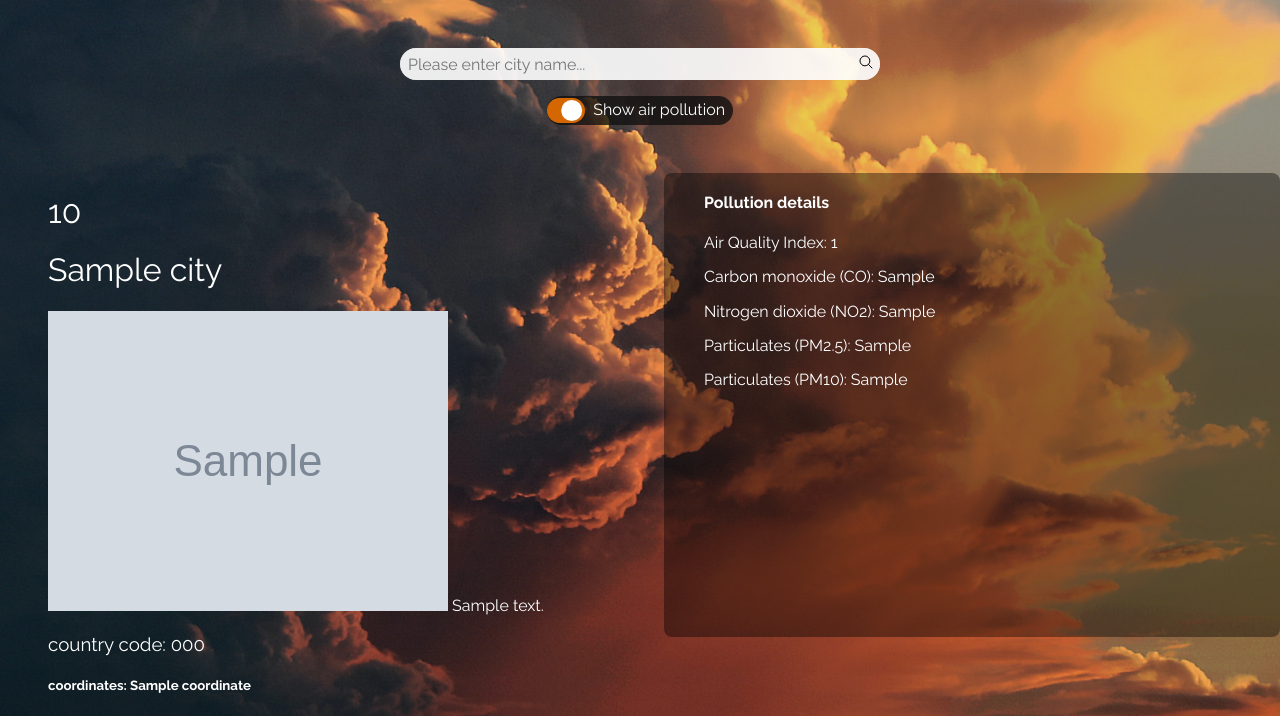
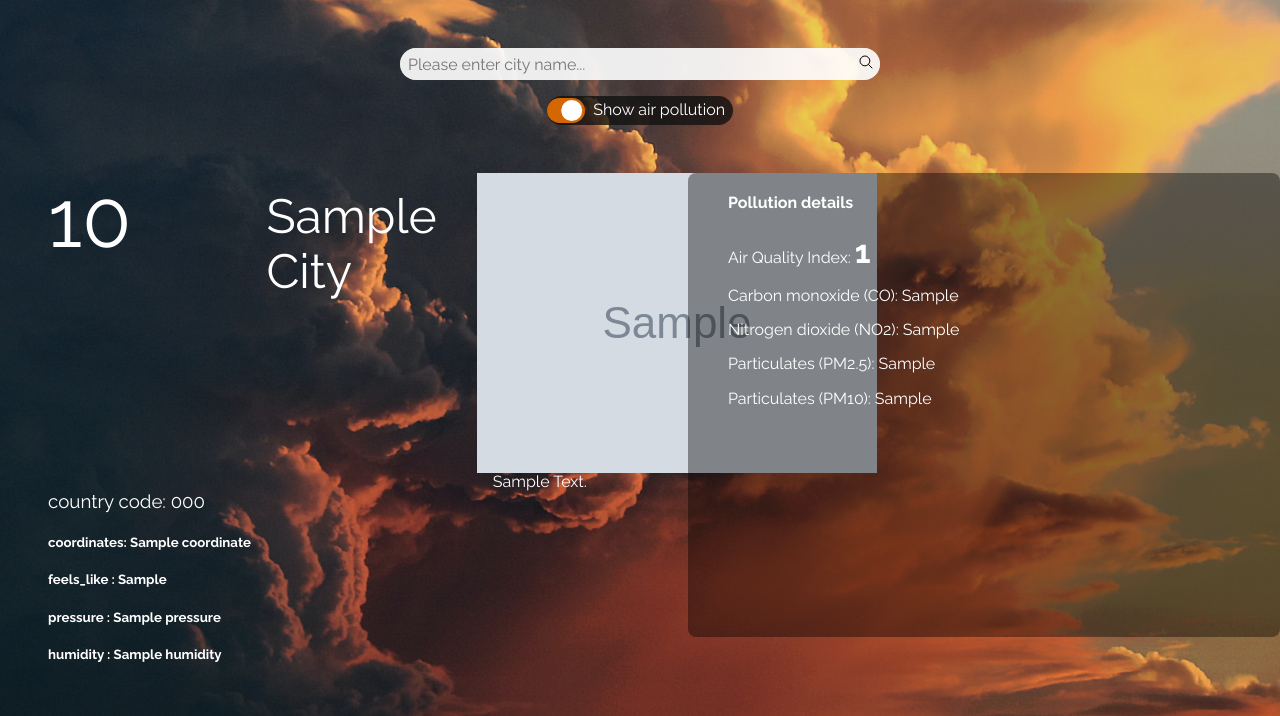
Before and after one commit to karolinamarszal/Weather-Pollution-Detector, a Django app: template templates/index.html in a window 1280 px wide. Shown: the top 716 px of the page. Run offline with Django 4.2, Linux system fonts and the light colour scheme; the template is opened without the code that fills it: most values are stand-ins (such as "Sample title", 1, 10 or a date in 2020); grey boxes marked "Sample" are stand-in pictures.

Commit message:
Styled top-weather panel.

```diff
--- a/static/css/style.css
+++ b/static/css/style.css
@@ -11,6 +11,7 @@ body {
 
 h1, h3 {
     font-weight: 400;
+    margin: 0;
 }
 
 .main {
@@ -125,6 +126,47 @@ h1, h3 {
     margin-left: 3rem;
 }
 
+.weather_general {
+    display: flex;
+}
+
+.temperature {
+   font-size: 2.5rem;
+   margin-right: 2rem;
+   width: 33%;
+}
+
+.city {
+    text-transform: capitalize;
+    font-style: "Railway";
+    font-size: 1.5rem;
+    width: 33%;
+    display: inline-block;
+    margin-top: 1rem;
+    margin-right: 1.5rem;
+}
+
+
+.current_date {
+    font-size: 0.9rem;
+    margin-bottom: 3rem;
+    margin-top: 2rem;
+    display: inline-block;
+}
+
+.icon {
+    width: 33%;
+}
+
+.icon > img {
+    display: block;
+}
+
+.description {
+    margin-left: 1rem;
+    text-transform: capitalize;
+}
+
 .pollution {
     width: 50%;
     height: 29rem;
@@ -140,6 +182,11 @@ h1, h3 {
     margin-bottom: 1rem;
 }
 
+.air_quality_index {
+    font-size: 2rem;
+    font-weight: bold;
+}
+
 #map {
     height: 600px;
 }
```
